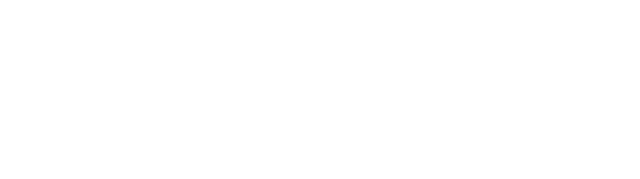
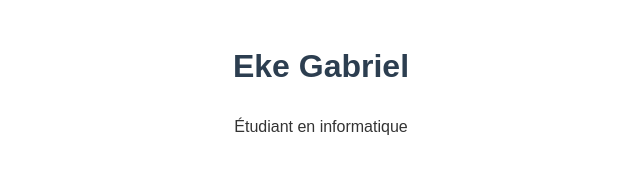
Before and after one commit to ekegab123/mon-cv, a plain HTML site: page index.html in a window 1280 px wide. Shown: the whole page, without its empty margins (319-959 px from the left). Drawn offline with Linux system fonts and the light colour scheme.

Commit message:
mise en place de la section titre

```diff
--- a/index.html
+++ b/index.html
@@ -6,5 +6,7 @@
   <link rel="stylesheet" href="style.css">
 </head>
 <body>
+    <h1>Eke Gabriel</h1>
+<p style="text-align:center">Étudiant en informatique</p>
 </body>
 </html>
```
